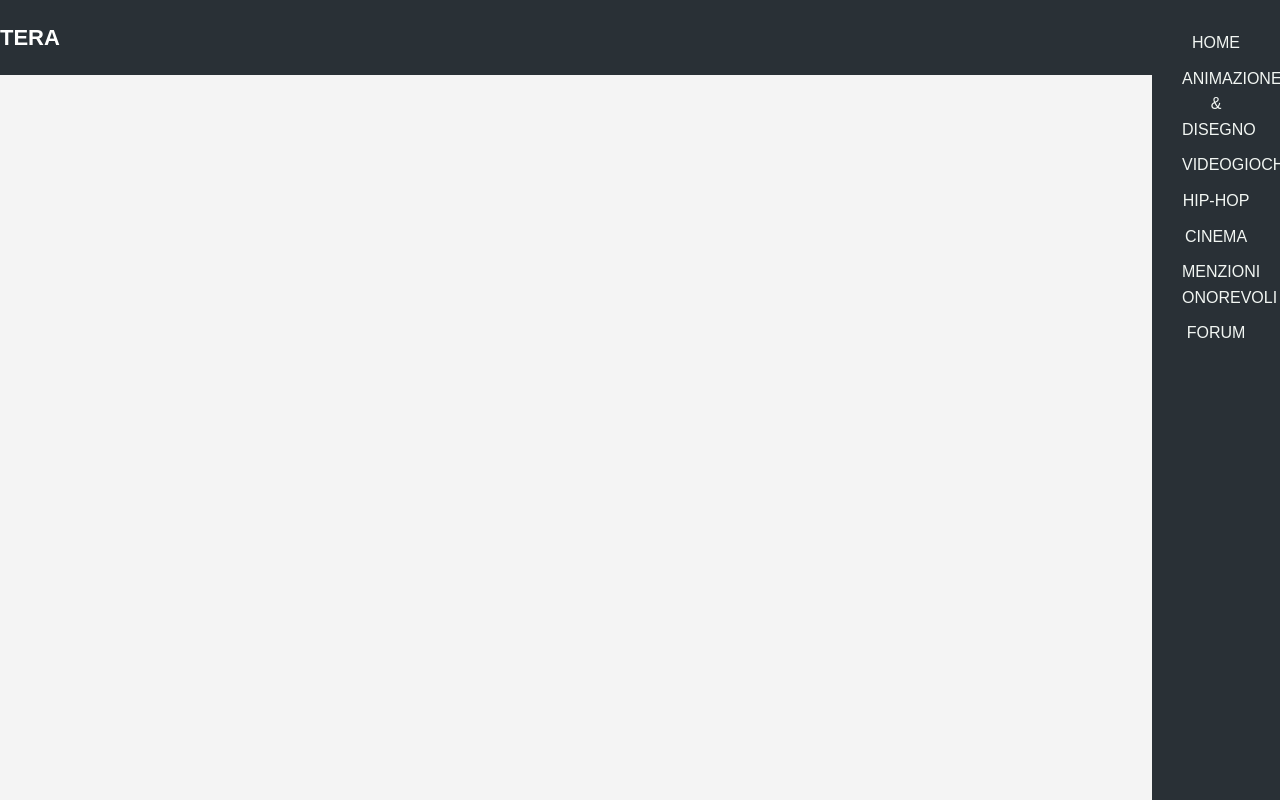
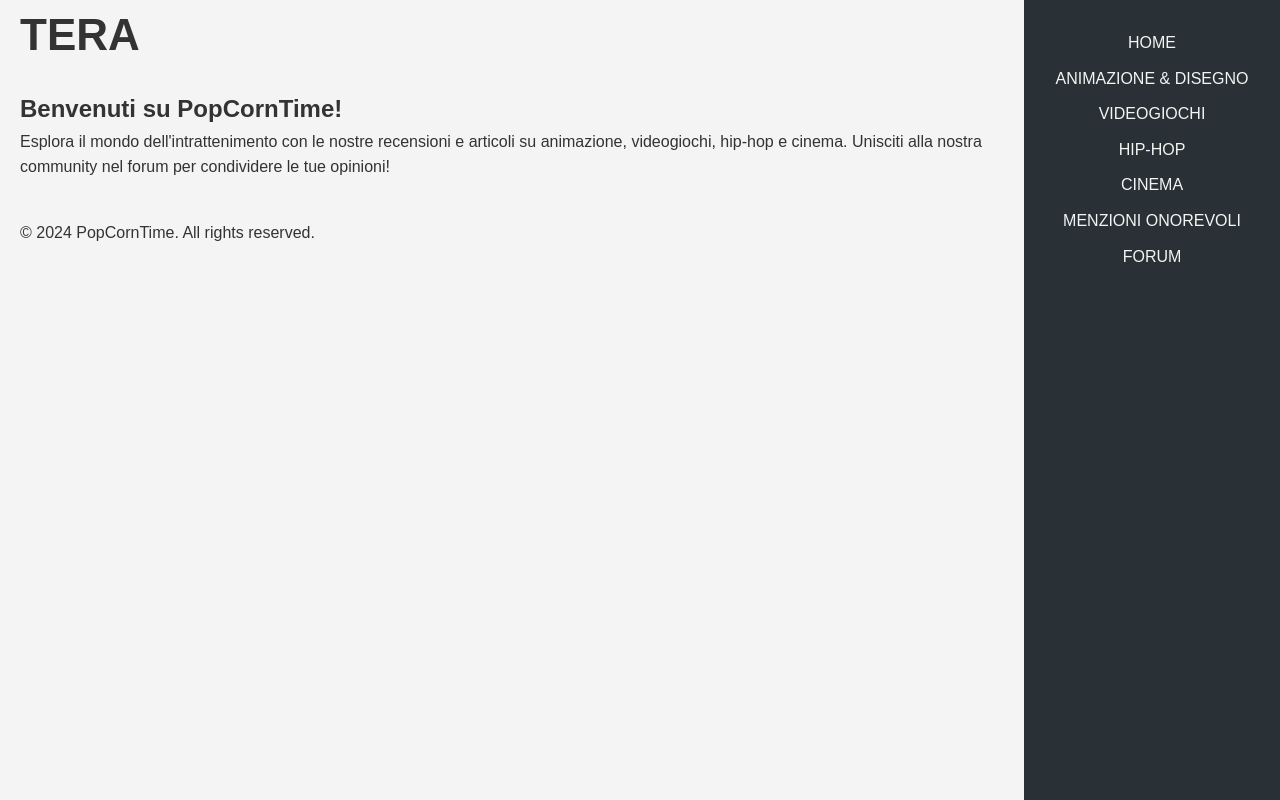
Before and after one commit to Michele-Pio-Russo/Tecnologie-Web, a PHP site: page /html/Home/home.html in a window 1280 px wide. Run offline with PHP 8.4, Linux system fonts and the light colour scheme.

Commit message:
definizione

```diff
--- a/css/home.css
+++ b/css/home.css
@@ -1,3 +1,13 @@
+*
+/* {
+    background-color: #293036;
+    color: #fff;
+    padding: 20px 0;
+    text-align: center;
+    margin-bottom: 20px;
+    display: flex;
+    justify-content: flex-start;
+} */
 *
 {
     margin: 0;
@@ -27,15 +37,14 @@ li
     justify-items: center;
     align-items: center;
 }
-header
-{
-    background-color: #293036;
-    color: #fff;
-    padding: 20px 0;
-    text-align: center;
-    margin-bottom: 20px;
-    display: flex;
-    justify-content: flex-start;
+.main-content {
+    margin-right: 10%;
+    padding: 20px;
+    width: 80%;
+}
+.footer p {
+    margin-right: 10%;
+    padding: 20px;
 }
 .container
 {
@@ -45,12 +54,13 @@ header
 }
 
 .logo{
+    padding-left: 20px;
     font-weight: 700;
     font-size: 22px;
 }
 
 .sidebar {
-  width: 10%;
+  width: 20%;
   height: 100vh;
   background-color: #293036;
   color: #fff;
@@ -74,7 +84,7 @@ header
 }
 
 
-
+footer
 {
     background-color: #293036;
     color: #fff;
--- a/html/Home/home.html
+++ b/html/Home/home.html
@@ -8,9 +8,16 @@
     </head>
 
     <body>
-            <header>
-                    <div class="logo">TERA</div>
-            </header>
+        <div class="header">
+            <div class="logo">
+                <h1>TERA</h1>
+            </div>
+        </div>
+        <div class="main-content">
+            <div class="content">
+                <h2>Benvenuti su PopCornTime!</h2>
+                <p>Esplora il mondo dell'intrattenimento con le nostre recensioni e articoli su animazione, videogiochi, hip-hop e cinema. Unisciti alla nostra community nel forum per condividere le tue opinioni!</p>
+            </div>
         <div class="sidebar">
                 <nav class="menu">
                     <a href="#">HOME</a>
@@ -22,10 +29,10 @@
                     <a href="#">FORUM</a>
                 </nav>
         </div>
-
-        <footer>
-
-        </footer>
+        </div>
+        <div class="footer">
+            <p>© 2024 PopCornTime. All rights reserved.</p>
+        </div>
     </body>
 
 
```
Also changed, not shown: imgs/Home/120px-IconLegendary.PNG (deleted).
